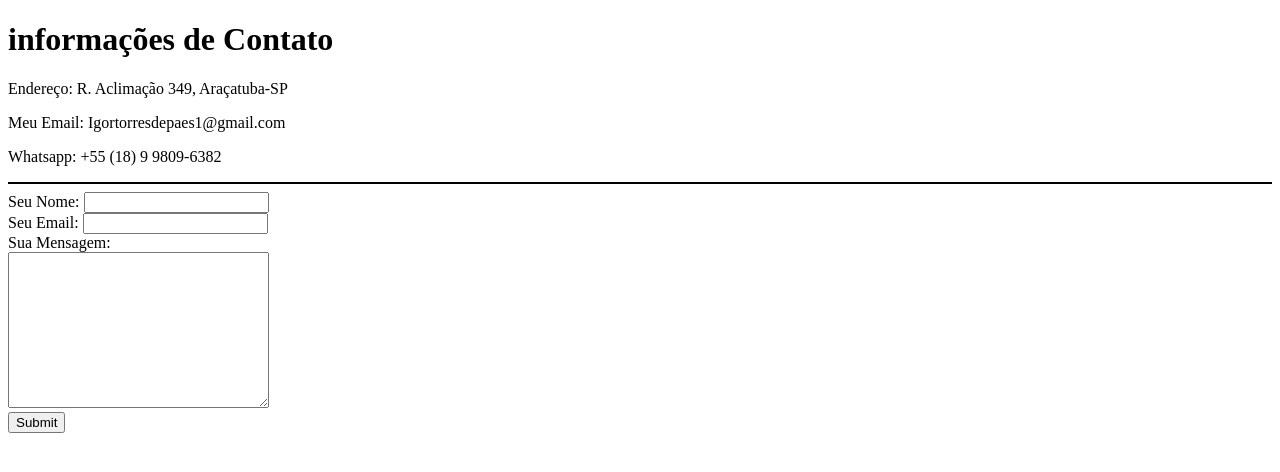
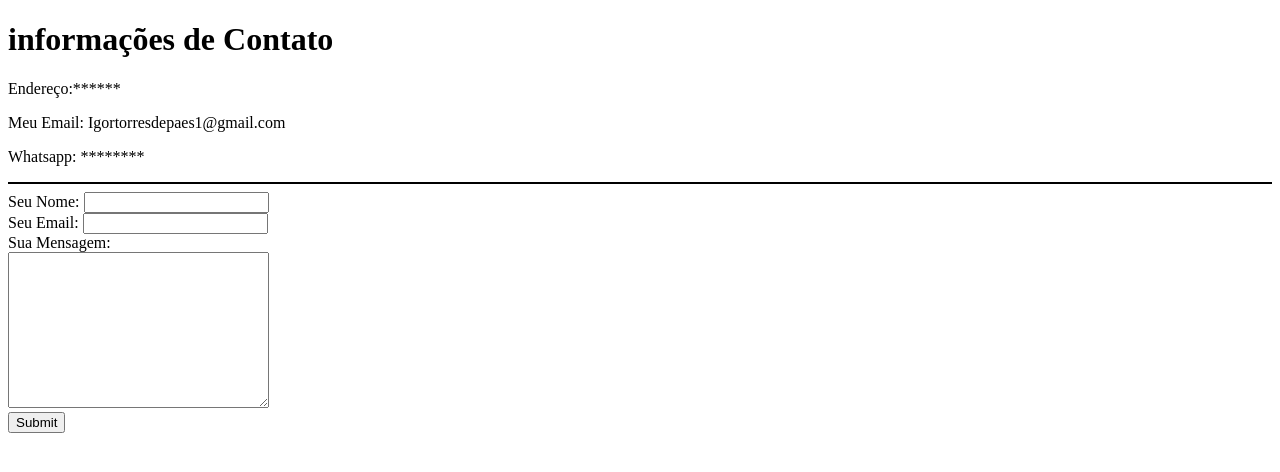
Before and after one commit to Igorttdp/CV, a plain HTML site: page Contato.html in a window 1280 px wide. Drawn offline with Linux system fonts and the light colour scheme.

Commit message:
Update Contato.html

```diff
--- a/Contato.html
+++ b/Contato.html
@@ -10,9 +10,9 @@
 
 <body>
     <h1>informações de Contato</h1>
-    <p>Endereço: R. Aclimação 349, Araçatuba-SP</p>
+    <p>Endereço:******</p>
     <p>Meu Email: Igortorresdepaes1@gmail.com</p>
-    <p>Whatsapp: +55 (18) 9 9809-6382</p>
+    <p>Whatsapp: ********</p>
     <hr size="2" noshade="noshade" color="black">
     <form action="mailto:igortorresdepaes1@gmail.com" method="post" enctype="text/plain">
         <label>Seu Nome:</label>
```
